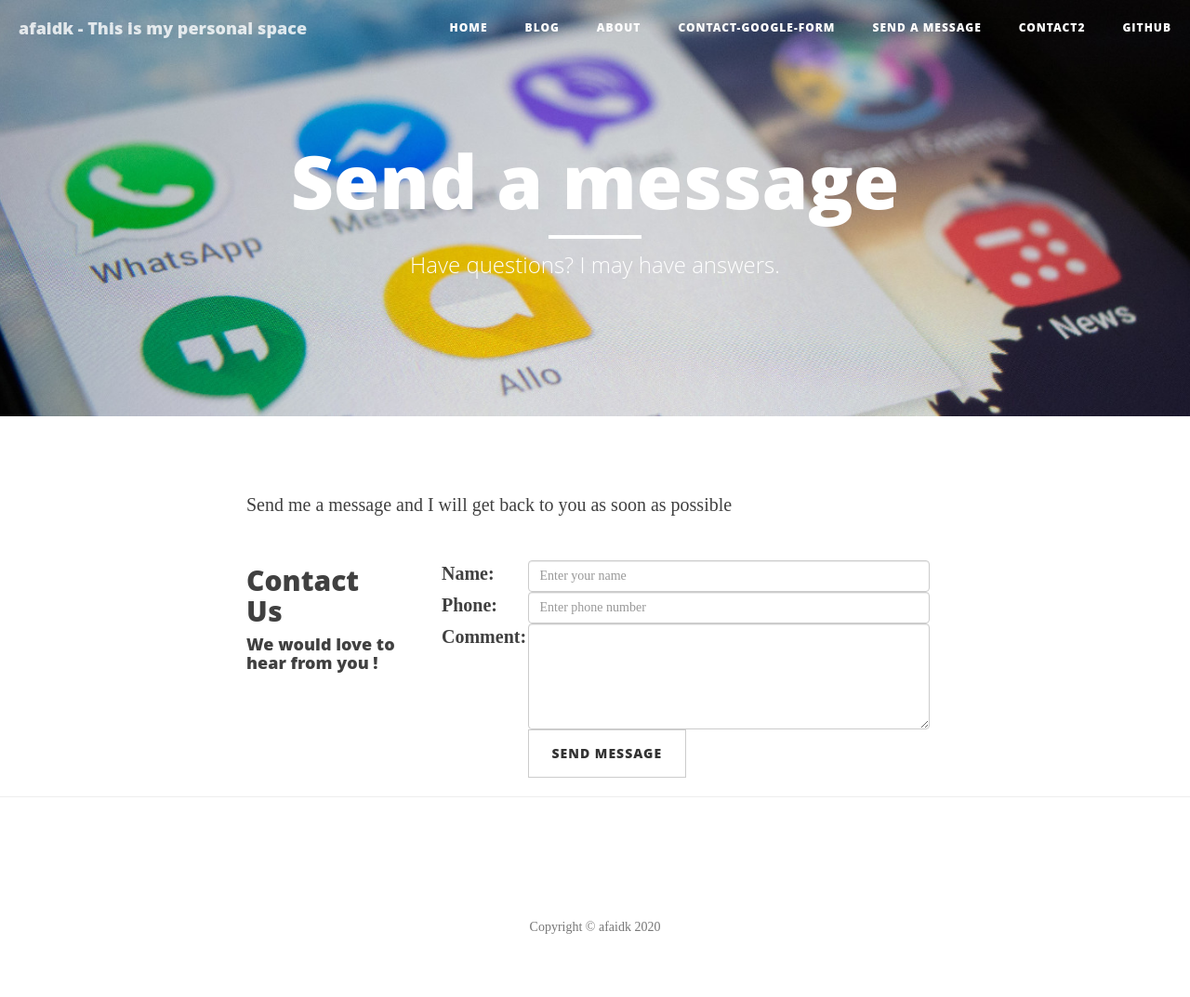
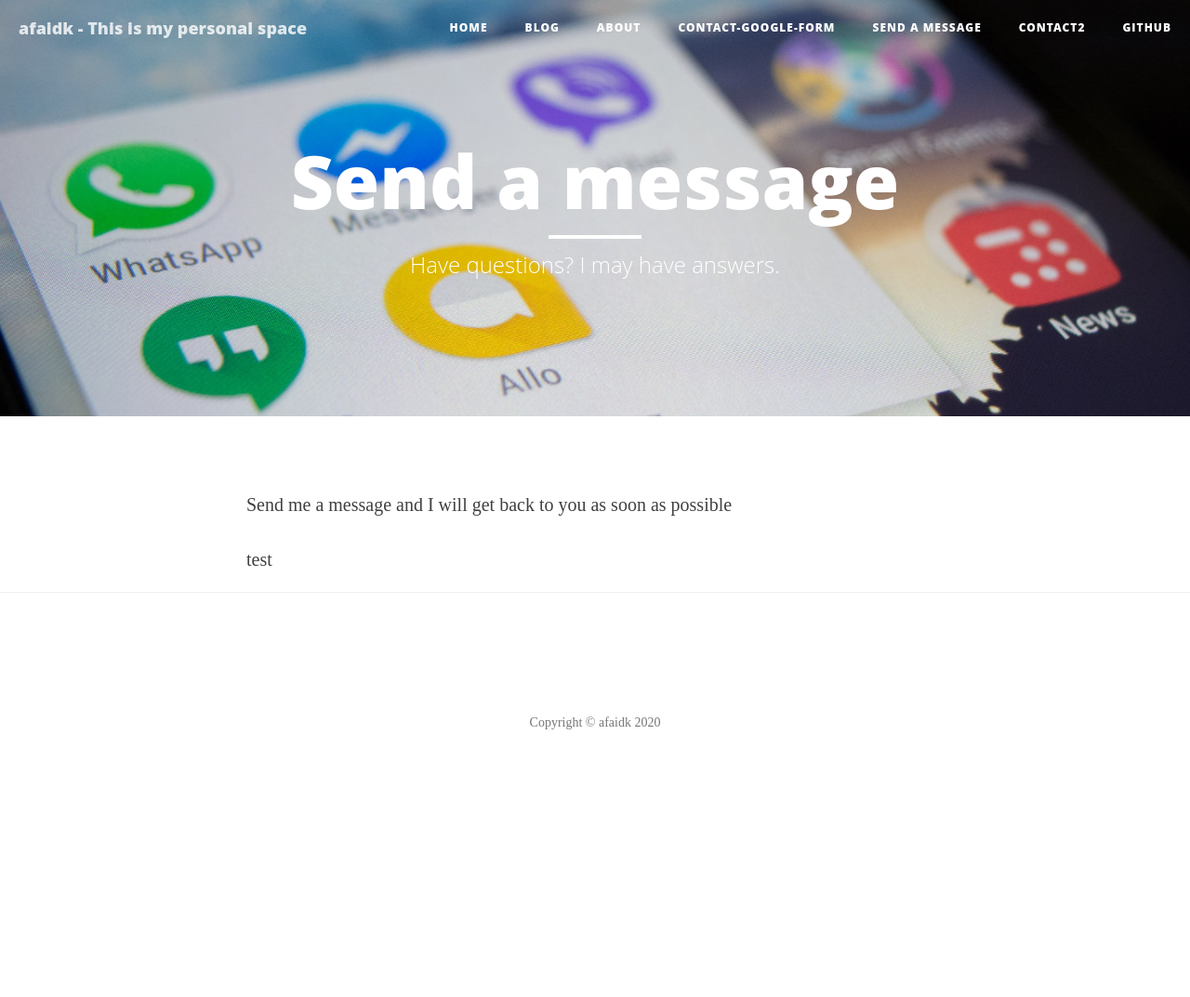
Before and after one commit to afaidk/afaidk.github.io, a Jekyll site: the page built from contact.html, in a window 1280 px wide. Shown: the whole page at 93% size. Built offline with Jekyll 4.4.1, drawn with Linux system fonts in a browser that asks for light colours; after the commit the page ends 900 px from its top, so only the background shows below that.

```diff
--- a/contact.html
+++ b/contact.html
@@ -7,39 +7,4 @@ header-img: "img/contact-me.jpg"
 <p>Send me a message and I will get back to you as soon as possible</p>
 
 <form action="https://sarbot-shameer.herokuapp.com/send_message" method="POST" id="contactForm">
-	<div class="row">
-		<div class="col-md-3">
-			<div class="contact-info">
-				<h2>Contact Us</h2>
-				<h4>We would love to hear from you !</h4>
-			</div>
-		</div>
-		<div class="col-md-9">
-			<div class="contact-form">
-				<div class="form-group">
-				  <label class="control-label col-sm-2" for="name">Name:</label>
-				  <div class="col-sm-10">
-					<input type="text" class="form-control" id="name" placeholder="Enter your name" name="fname">
-				  </div>
-				</div>
-				<div class="form-group">
-				  <label class="control-label col-sm-2" for="phone">Phone:</label>
-				  <div class="col-sm-10">
-					<input type="text" class="form-control" id="phone" placeholder="Enter phone number" name="email">
-				  </div>
-				</div>
-				<div class="form-group">
-				  <label class="control-label col-sm-2" for="msg">Comment:</label>
-				  <div class="col-sm-10">
-					<textarea class="form-control" rows="5" id="msg" maxlength="500" name="msg" form="contactForm"></textarea>
-				  </div>
-				</div>
-				<div class="form-group">
-				  <div class="col-sm-offset-2 col-sm-10">
-					<button type="submit" class="btn btn-default">Send message</button>
-				  </div>
-				</div>
-			</div>
-		</div>
-	</div>
-</form>
+test</form>
```
